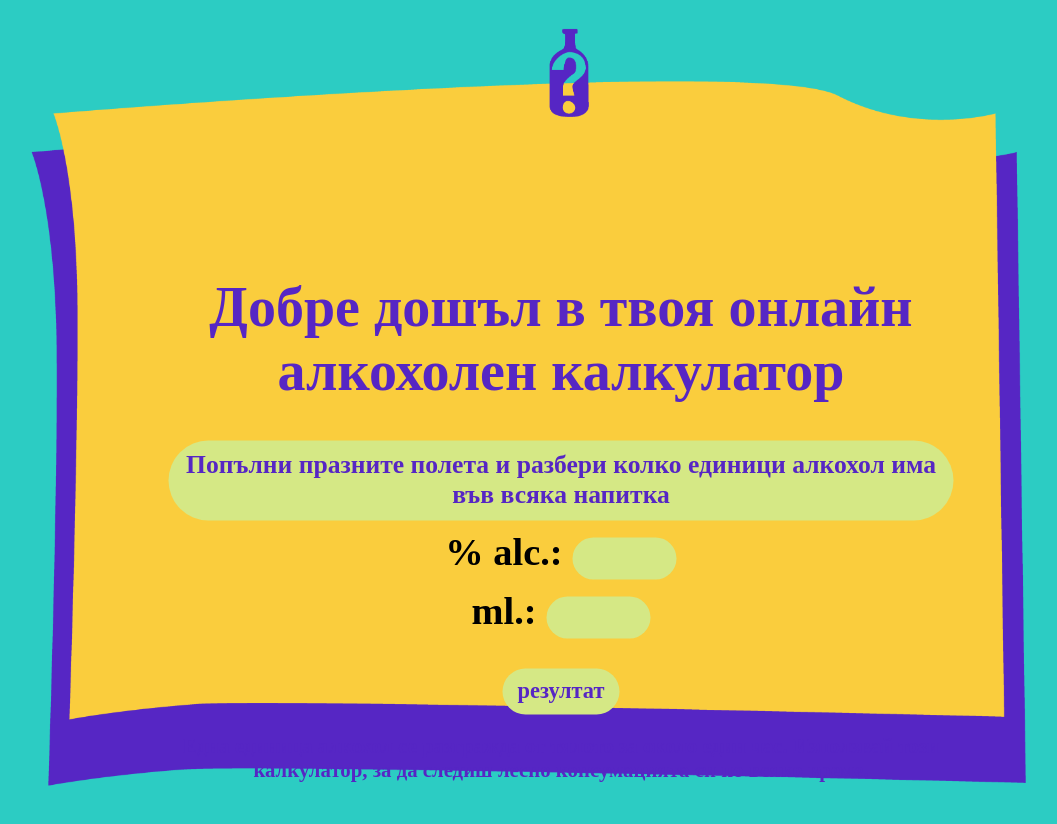
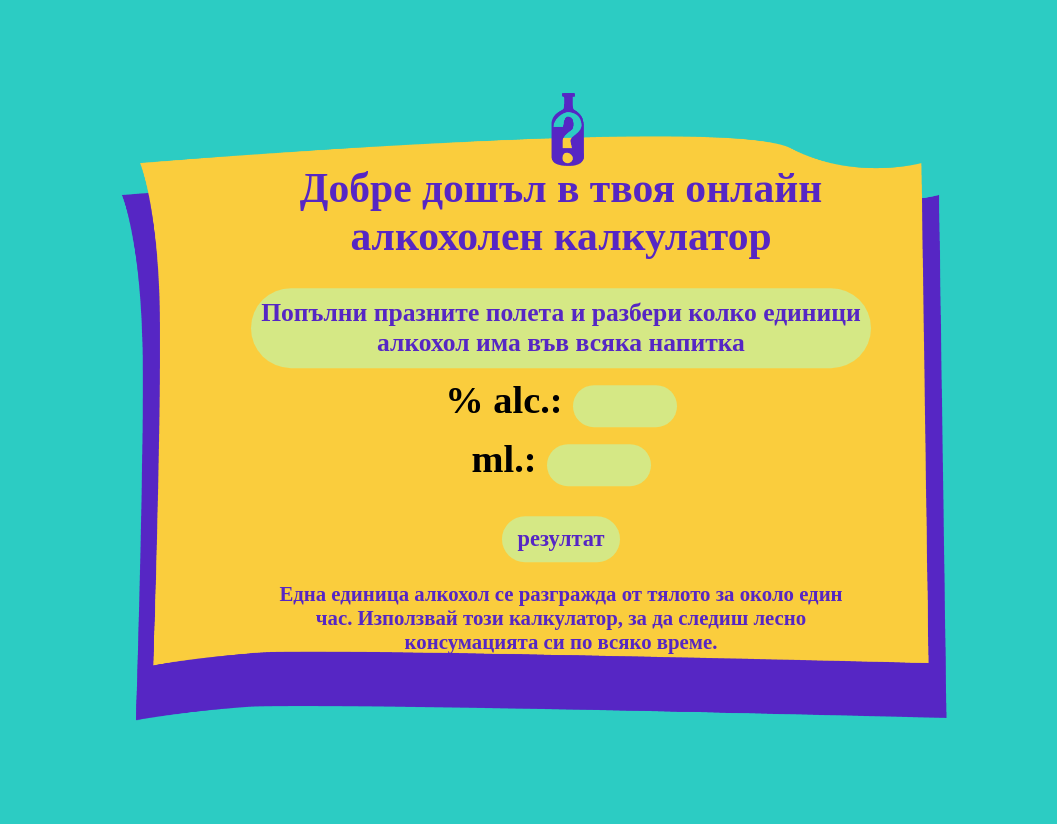
Before and after one commit to Shroom88/alcalculator, a React (Create React App) app: page / in a window 1280 px wide. Shown: the top 824 px of the page, without its empty margins (79-1136 px from the left). After the commit the page ends 800 px from the top, so only its background shows below. Built offline with nearby package versions, Linux system fonts and the light colour scheme; a web font is replaced by a local one.

Commit message:
fix: sizing and logos

```diff
--- a/src/App.css
+++ b/src/App.css
@@ -7,7 +7,7 @@
   background-position: center;
   background-repeat: no-repeat;
   background-size: 120%;
-  padding: 128px;
+  padding: 120px;
 
   @media (max-width: 767px) {
     background-color: #facd3d;
--- a/src/alcalculator/ResultPopUp.jsx
+++ b/src/alcalculator/ResultPopUp.jsx
@@ -10,12 +10,12 @@ function ResultPopUp({ result, setIsPopupOpen, setAlc, setMl }) {
   };
   return (
     <div className="alcalculator result">
-      <img className="logo" src={Logo} alt="logo" />
-      <h1 className="heading">
+      <img className="logo--result" src={Logo} alt="logo" />
+      <h1 className="heading--result">
         Резултат: {parseFloat(result.toFixed(3))} единици.
       </h1>
       <button className="button" onClick={handleBackBtn} type="button">
-        Back
+        Обратно към калкулатора
       </button>
       <p className="description-2">
         Една единица алкохол се разгражда от тялото за около един час. Използвай
--- a/src/alcalculator/alcalculator.css
+++ b/src/alcalculator/alcalculator.css
@@ -1,6 +1,6 @@
 .alcalculator {
   position: relative;
-  width: 805px;
+  width: 640px;
 
   @media (max-width: 767px) {
     width: 100%;
@@ -22,9 +22,34 @@
   }
 }
 
+.logo--result {
+  display: none;
+
+  @media (max-width: 767px) {
+    position: relative;
+    display: block;
+    top: 0;
+    padding: 5px;
+    left: 50%;
+    transform: translate(-50%, 0);
+    width: 30px;
+  }
+}
+
 .heading {
-  padding-top: 240px;
-  font-size: 3.5rem;
+  padding-top: 10px;
+  font-size: 2.6rem;
+  text-align: center;
+  color: #5626c4;
+
+  @media (max-width: 767px) {
+    padding-top: 263px;
+  }
+}
+
+.heading--result {
+  padding-top: 10px;
+  font-size: 2.6rem;
   text-align: center;
   color: #5626c4;
 }
```
